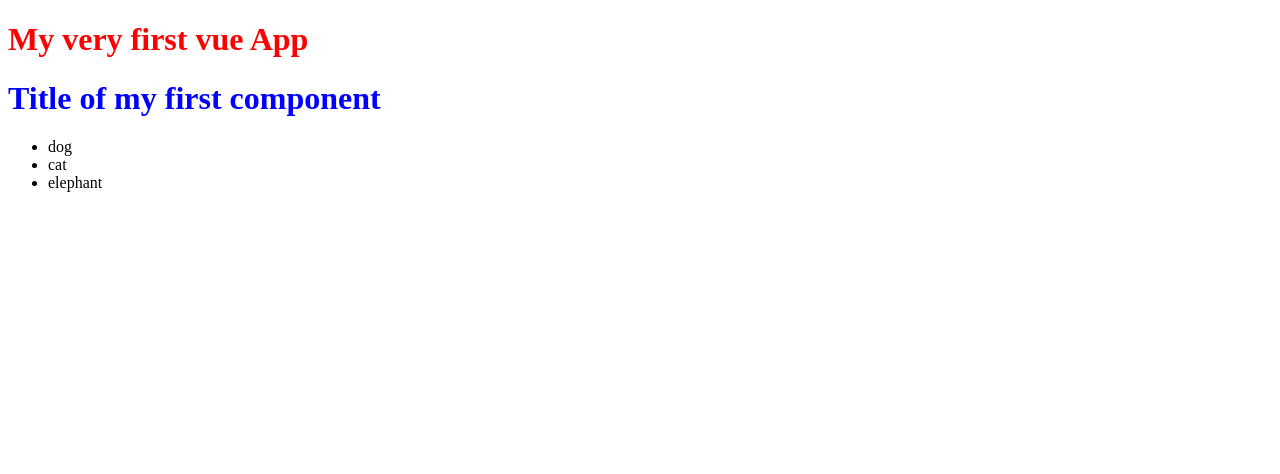
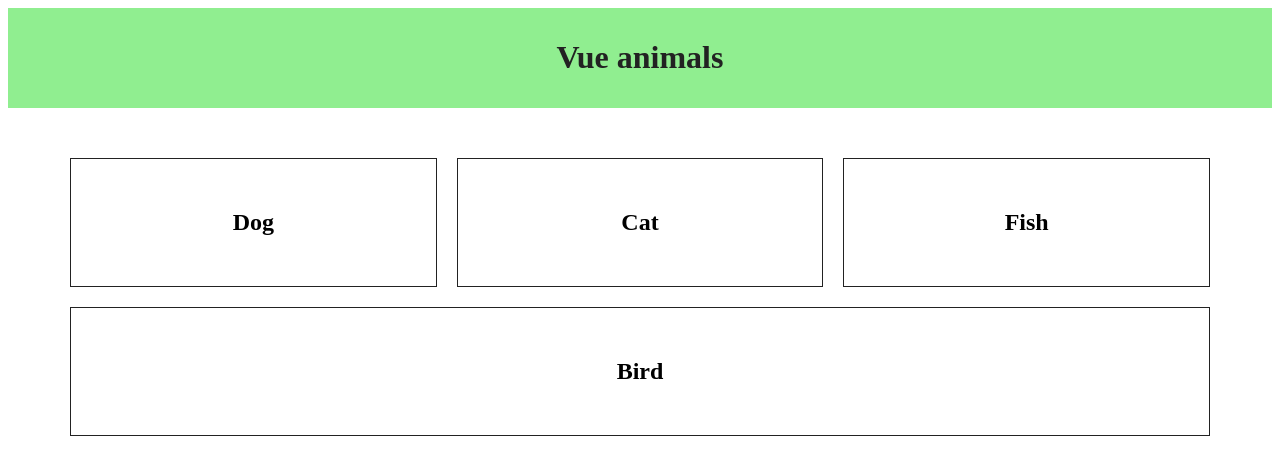
Before and after one commit to snowloop/VueJS_Course, a Vue app in the folder fist_vue_project/: page / in a window 1280 px wide. Shown: the top 474 px of the page. Built offline with nearby package versions, Linux system fonts and the light colour scheme.

Commit message:
Lesson 15 over

```diff
--- a/fist_vue_project/src/App.vue
+++ b/fist_vue_project/src/App.vue
@@ -1,30 +1,29 @@
 <template>
-<div>
-  <h1>{{ title }}</h1>
-  <animals></animals>
-</div>
+  <div>
+<app-header></app-header>
+<app-animals></app-animals>
+  </div>
 </template>
 
 <script>
+import Header from './components/Header.vue';
 import Animals from './components/Animals.vue';
 
 export default {
   name: 'app',
-  data :()=>{
+  data: () => {
     return {
-      title :"My very first vue App"
+      title :"Vue animals"
     }
   },
-  methods:{
-  },
+  methods: {},
   components: {
-    'animals' : Animals
+    "app-header" :Header,
+    "app-animals" :Animals,
   }
 }
 </script>
 
 <style>
-h1 {
-  color :red;
-}
+
 </style>
--- a/fist_vue_project/src/components/Animals.vue
+++ b/fist_vue_project/src/components/Animals.vue
@@ -1,31 +1,63 @@
 <template>
-  <div>
-    <h1>Title of my first component</h1>
-    <ul>
-      <li v-for="elt in animalArray" :key="elt">{{ elt }}</li>
-    </ul>
-  </div>
-
+<div id="animals">
+  <ol>
+    <li v-for="animal in animalArray" :key="animal" v-on:click="animal.show = !animal.show">
+      <h2>{{ animal.name}}</h2>
+      <h3 v-show="animal.show">{{ animal.speciality }} </h3>
+    </li>
+  </ol>
+</div>
 </template>
-
 <script>
 export default {
-  name: 'animals',
-  data :()=>{
+  data: () => {
     return {
-      animalArray : ['dog','cat','elephant']
+      animalArray: [{
+          name: 'Dog',
+          speciality: 'bark',
+          show: false
+        },
+        {
+          name: 'Cat',
+          speciality: 'sleep',
+          show: false
+        },
+        {
+          name: 'Fish',
+          speciality: 'Absolutely nothin',
+          show: false
+        },
+        {
+          name: 'Bird',
+          speciality: 'Fly',
+          show: false
+        }
+      ]
     }
-  },
-  methods:{
-  },
-  components: {
-
   }
 }
 </script>
 
-<style scoped="">
-h1 {
-color : blue;
+<style  scoped>
+#animals{
+    width: 100%;
+    max-width: 1200px;
+    margin: 40px auto;
+    padding: 0 20px;
+    box-sizing: border-box;
+}
+ol{
+    display: flex;
+    flex-wrap: wrap;
+    list-style-type: none;
+    padding: 0;
+}
+li{
+    flex-grow: 1;
+    flex-basis: 300px;
+    text-align: center;
+    padding: 30px;
+    border: 1px solid #222;
+    margin: 10px;
 }
 </style>
--- /dev/null
+++ b/fist_vue_project/src/components/Header.vue
@@ -0,0 +1,27 @@
+
+<template>
+  <header>
+    <h1>{{ title }}</h1>
+  </header>
+</template>
+<script>
+
+export default{
+data:()=>{
+    return {
+      title :"Vue animals"
+    }
+  }
+}
+</script>
+
+<style  scoped>
+header {
+  background: lightgreen;
+  padding: 10px;
+}
+h1{
+  color :#222;
+  text-align:center
+}
+</style>
```
Also changed, not shown: 1 other file (tests, documents, lock files or other folders).
